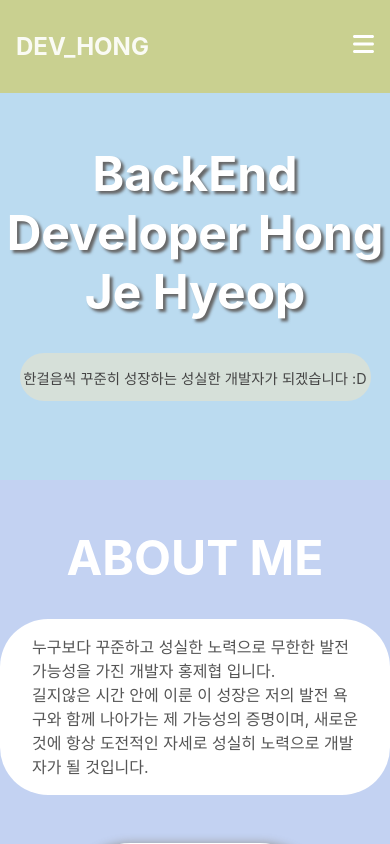
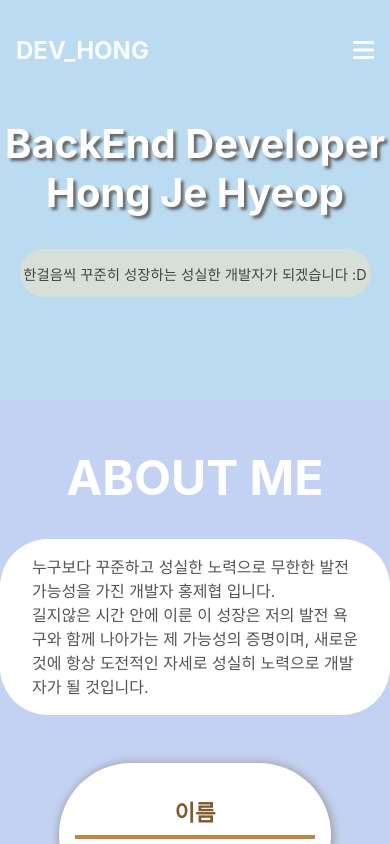
Before and after one commit to HongJeHyeop/My-Landing-Page, a React (Create React App) app: page / in a window 390 px wide. Shown: the top 844 px of the page. Built offline with nearby package versions, Linux system fonts and the light colour scheme.

Commit message:
Design(header) : add scroll fixed (230627)

```diff
--- a/src/App.js
+++ b/src/App.js
@@ -1,6 +1,7 @@
 import './App.css';
 
 import Header from './components/Header';
+import TitleImage from "./components/TitleImage";
 import Introduction from './components/Introduction';
 import Skill from './components/Skill';
 import Project from './components/Project';
@@ -9,6 +10,7 @@ import {useRef} from "react";
 function App() {
     const introRef = useRef(null);
     const skillRef = useRef(null);
+    const projectRef = useRef(null);
     const move_introRef = async () => {
         const introTop = await introRef.current?.getBoundingClientRect().top + window.scrollY - 90;
         window.scrollTo({
@@ -25,13 +27,21 @@ function App() {
         })
         // skillRef.current?.scrollIntoView({behavior: 'smooth'});
     }
+    const move_projectRef = async () => {
+        const projectTop = await projectRef.current?.getBoundingClientRect().top + window.scrollY -90;
+        window.scrollTo({
+            top : projectTop,
+            behavior: "smooth"
+        })
+    }
 
     return (
         <div className="App">
-            <Header move_introRef={move_introRef} move_skillRef={move_skillRef}/>
+            <Header move_introRef={move_introRef} move_skillRef={move_skillRef} moveProjectRef={move_projectRef}/>
+            <TitleImage/>
             <Introduction ref={introRef}/>
             <Skill ref={skillRef}/>
-            <Project/>
+            <Project ref={projectRef}/>
         </div>
     );
 }
--- a/src/components/Header.js
+++ b/src/components/Header.js
@@ -33,6 +33,10 @@ function Header(props) {
         setMenuToggle(!menuToggle);
         props.move_skillRef();
     }
+    const move_projectRef = () => {
+        setMenuToggle(!menuToggle);
+        props.moveProjectRef();
+    }
     useEffect(() => {
         const scrollListener = () => {
             window.addEventListener('scroll', scroll_fixed_top);
@@ -44,8 +48,7 @@ function Header(props) {
     });
     return (
         <div id="header">
-            <div id="header-wrap">
-                <div id="header-top" className={fixed ? "header-fixed" : ""} ref={fiexdRef}>
+            <div id="header-wrap" className={fixed ? "header-fixed" : ""} ref={fiexdRef}>
                     <div id="logo">
                         <h2 onClick={move_header_top}>DEV_HONG</h2>
                     </div>
@@ -56,17 +59,10 @@ function Header(props) {
                         <ul>
                             <li onClick={move_introRef}>소개</li>
                             <li onClick={move_skillRef}>스킬</li>
-                            <li>프로젝트</li>
+                            <li onClick={move_projectRef}>프로젝트</li>
                             <li>컨택</li>
                         </ul>
                     </div>
-                </div>
-                <div id="header-main">
-                    <h1>BackEnd Developer Hong Je Hyeop</h1>
-                    <div>
-                        <span>한걸음씩 꾸준히 성장하는 성실한 개발자가 되겠습니다 :D</span>
-                    </div>
-                </div>
             </div>
         </div>
     )
--- a/src/components/Project.js
+++ b/src/components/Project.js
@@ -1,10 +1,11 @@
 import '../css/project.css';
 import projectImg from '../img/chungwoo1.png';
 import portfolioImg from '../img/portfolio.png'
+import {forwardRef} from "react";
 
-function Project() {
+function Project(prop, ref) {
     return (
-        <div id="project">
+        <div id="project" ref={ref}>
             <div id={"project-wrap"}>
                 <h2>PROJECT</h2>
                 <div className={"project-box"}>
@@ -38,4 +39,4 @@ function Project() {
     )
 }
 
-export default Project;
+export default forwardRef(Project);
--- /dev/null
+++ b/src/components/TitleImage.js
@@ -0,0 +1,16 @@
+import '../css/titleImage.css'
+
+function TitleImage() {
+    return(
+        <div id="title-image">
+            <div id="title-image-wrap">
+                <h1>BackEnd Developer Hong Je Hyeop</h1>
+                <div>
+                    <span>한걸음씩 꾸준히 성장하는 성실한 개발자가 되겠습니다 :D</span>
+                </div>
+            </div>
+        </div>
+    )
+}
+
+export default TitleImage;
--- a/src/css/header.css
+++ b/src/css/header.css
@@ -1,51 +1,50 @@
 #header {
-    background:/* linear-gradient(rgba(195, 232, 255, 0.3) 0, rgba(195, 232, 255, 0.3) 0),*/
-    url("../img/hong.jpg") no-repeat center;
-    width: 100%;
-    background-size: cover;
-
+    width: 100vw;
+    background-color: #badaef;
 }
 #header-wrap {
+    position: fixed;
+    top: 0;
+    right: 0;
+    left: 0;
     width: 1280px;
-    height: 400px;
+    height: 100px;
     margin: 0 auto;
+    z-index: 10;
+
     box-sizing: border-box;
-    /*background-color: #2e5656;*/
-}
-#header-wrap > #header-top {
+
     display: flex;
     justify-content: space-between;
+    align-items: center;
     flex-wrap: wrap;
 }
 .header-fixed {
-    margin: 0;
-    padding: 0 15rem;
+    padding: 0 20rem;
     position: fixed;
-    background-color: #999999;
-    box-shadow: 0 3px 3px 1px #999;
-    transition: all ease-in-out 0.2s;
-    top: 0;
-    right: 0;
-    left: 0;
-    z-index: 10;
+    width: 100% !important;
+    background-color: #9887ff;
+    box-shadow: 0 1px 5px 1px #999;
+    transition: all ease-in-out 0.1s;
+
 }
 
 /* 로고 */
-#header-top > #logo {
+#header-wrap > #logo {
     padding: 2rem 1rem;
     color: rgba(255, 255, 255, 0.9);
 }
-#header-top > #logo > h2 {
+#header-wrap > #logo > h2 {
     cursor: pointer;
 }
 /* 메뉴 */
-#header-top > .header-menus {
+#header-wrap > .header-menus {
     padding: 2rem 1rem
 }
-#header-top > .header-menus > ul {
+#header-wrap > .header-menus > ul {
     display: flex;
 }
-#header-top > .header-menus > ul > li {
+#header-wrap > .header-menus > ul > li {
     margin: 0 1.5rem;
     font-size: 1.1rem;
     font-weight: bold;
@@ -62,29 +61,7 @@
     cursor: pointer;
 }
 
-/* 메인 내용 */
-#header-main > h1 {
-    margin-top: 3rem;
-    text-align: center;
-    text-shadow: 3px 3px 3px #666;
-    font-size: 3rem;
-    color: rgb(255, 255, 255);
-}
-#header-main > div {
-    margin: 2rem auto;
-    width: 50rem;
-    height: 4rem;
-    background-color: rgba(255, 229, 183, 0.4);
-    border-radius: 3rem;
 
-    display: flex;
-    justify-content: center;
-    align-items: center;
-}
-#header-main > div > span {
-    font-size: 1.5rem;
-    color: #444;
-}
 
 @media only screen and (max-width: 768px) {
     #header-wrap {
@@ -92,29 +69,24 @@
         margin: 0;
         padding: 0;
     }
-    #header-top {
-        width: 100%;
-        position: fixed;
-        top: 0;
-        background-color: #c9d090;
-    }
     .header-menus-toggle {
         display: block;
     }
-    #header-top > .header-menus {
+    #header-wrap > .header-menus {
         padding: 0;
         width: 100%;
         display: none;
     }
-    #header-top > .header-menus.toggle-active {
+    #header-wrap > .header-menus.toggle-active {
         display: block;
+        width: 100%;
     }
     .header-menus > ul{
         display: flex;
         flex-direction: column;
         background-color: #bd8743;
     }
-    #header-top > .header-menus > ul > li {
+    #header-wrap > .header-menus > ul > li {
         margin: 0;
         padding: 1rem 0;
         width: 100%;
@@ -122,15 +94,5 @@
         color: #fff;
         border-bottom: 1px solid #fff;
     }
-    #header-main{
-        margin-top: 5rem;
-        padding: 1rem 0;
-    }
-    #header-main > div {
-        width: 90%;
-        height: 3rem;
-    }
-    #header-main > div > span {
-        font-size: 0.9rem;
-    }
+
 }
--- /dev/null
+++ b/src/css/titleImage.css
@@ -0,0 +1,64 @@
+#title-image {
+    background:/* linear-gradient(rgba(195, 232, 255, 0.3) 0, rgba(195, 232, 255, 0.3) 0),*/
+            url("../img/hong.jpg") no-repeat center;
+    width: 100%;
+    background-size: cover;
+
+}
+#title-image-wrap {
+    width: 1280px;
+    height: 400px;
+    margin: 0 auto;
+    box-sizing: border-box;
+
+    display: flex;
+    flex-direction: column;
+    justify-content: center;
+    align-items: center;
+}
+
+/* 메인 내용 */
+#title-image-wrap > h1 {
+    margin-top: 3rem;
+    text-align: center;
+    text-shadow: 3px 3px 3px #666;
+    font-size: 3rem;
+    color: rgb(255, 255, 255);
+}
+#title-image-wrap > div {
+    margin: 2rem auto;
+    width: 50rem;
+    height: 4rem;
+    background-color: rgba(255, 229, 183, 0.4);
+    border-radius: 3rem;
+
+    display: flex;
+    justify-content: center;
+    align-items: center;
+}
+#title-image-wrap > div > span {
+    font-size: 1.5rem;
+    color: #444;
+}
+
+@media only screen and (max-width: 768px) {
+    #title-image-wrap {
+        width: 100%;
+        /*position: fixed;*/
+        /*top: 0;*/
+        /*background-color: #c9d090;*/
+    }
+    #title-image-wrap{
+        padding: 1rem 0;
+    }
+    #title-image-wrap > h1 {
+        font-size: 2.5rem;
+    }
+    #title-image-wrap > div {
+        width: 90%;
+        height: 3rem;
+    }
+    #title-image-wrap > div > span {
+        font-size: 0.9rem;
+    }
+}
```
